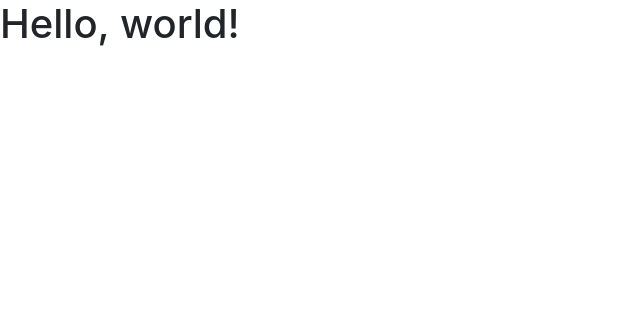
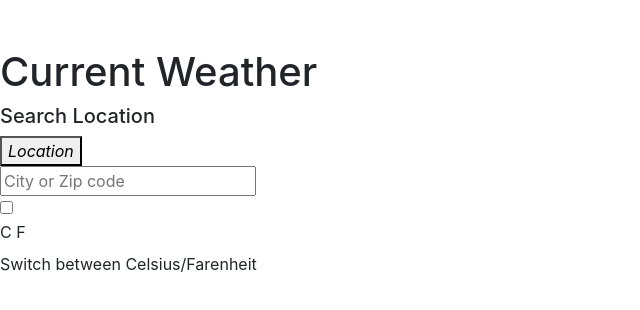
Before and after one commit to sumon0002001/weather-app, a website built with webpack: page dist/index.html in a window 1280 px wide. Shown: the whole page, without its empty margins (0-640 px from the left). Built offline with nearby package versions, Linux system fonts and the light colour scheme.

Commit message:
Add html file

```diff
--- a/dist/index.html
+++ b/dist/index.html
@@ -21,7 +21,50 @@
     <title>Weather App</title>
   </head>
   <body>
-    <h1>Hello, world!</h1>
+    <div class="split info">
+        <div class="centered">
+            <h2 id="city" cityName></h2>
+            <h6 date.time></h6>
+            <div></div>
+            <img src="" alt="">
+            <p></p>
+            <div>
+                <div></div>
+                <div></div>
+                <div></div>
+
+            </div>
+        </div>
+    </div>
+    <div class="split input">
+        <div class="centered">
+            <div>
+                <h1>Current Weather</h1>
+                <h5>Search Location</h5>
+                <button><i>Location</i></button>
+                <form container-form>
+                    <input
+                    type="text"
+                    placeholder="City or Zip code"
+                    id=""
+                    new-entry
+                    required
+                    >
+                </form>
+                <label for="" class="switch">
+                    <input type="checkbox" switch>
+                    <span>
+                        <div>
+                            <span>C</span>
+                            <span>F</span>
+                        </div>
+                    </span>
+                </label>
+
+            </div>
+            <span>Switch between Celsius/Farenheit</span>
+        </div>
+    </div>
 
     <!-- Optional JavaScript -->
     <script src="main.js"></script>
```
